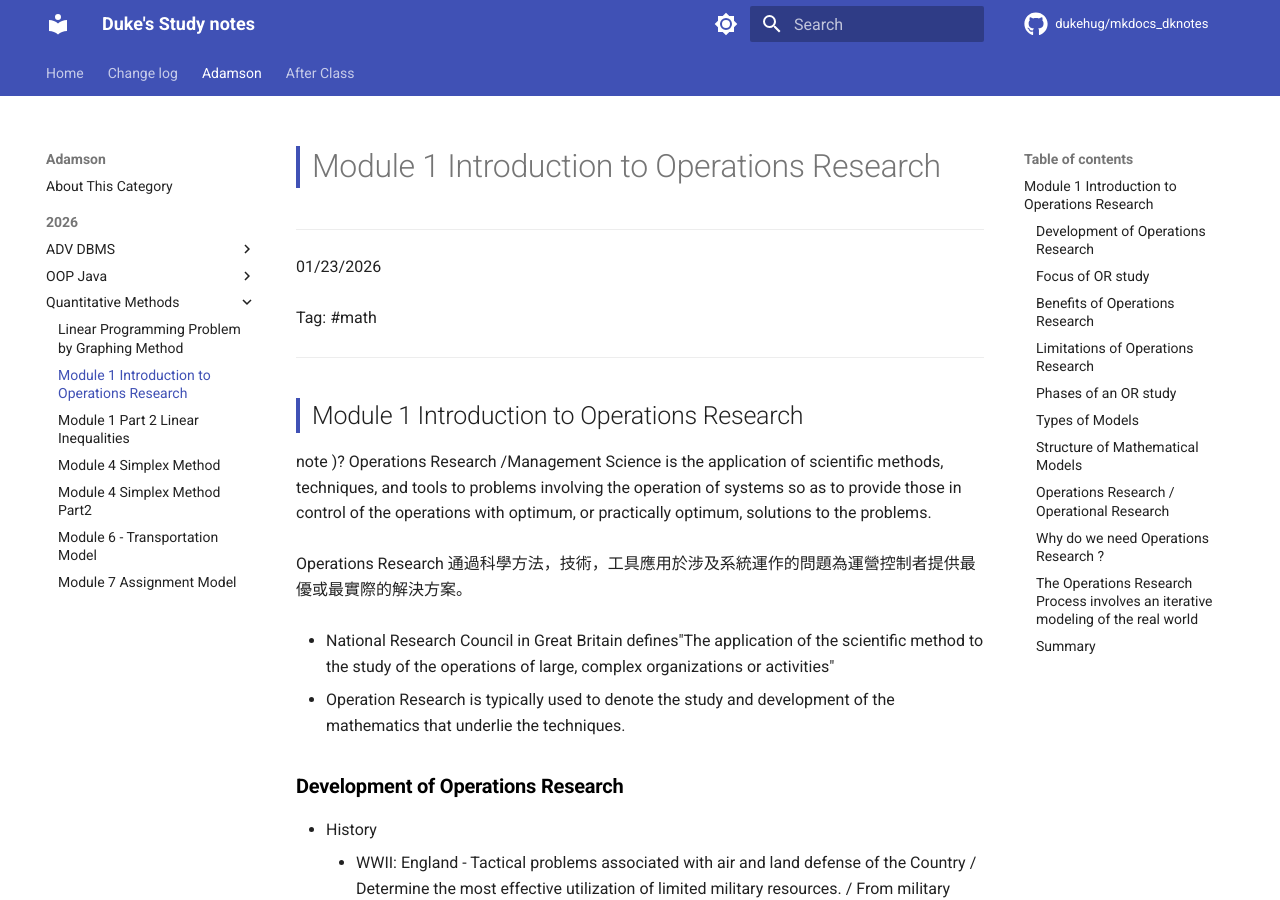
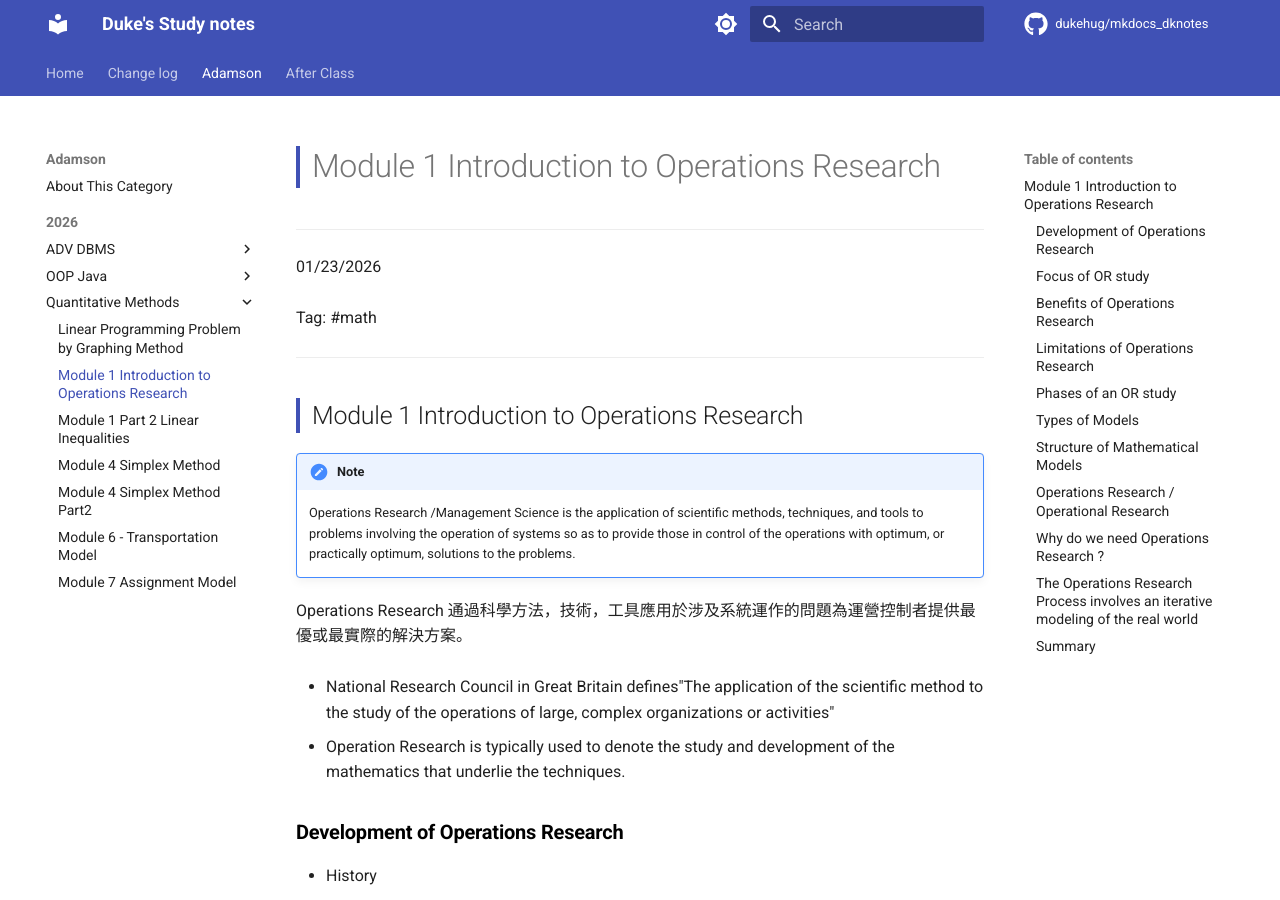
Before and after one commit to dukehug/mkdocs_dknotes, an MkDocs documentation site: the page built from docs/Adamson/2026/Quantitative Methods/Module 1 - Introduction to Operations Research.md, in a window 1280 px wide and 900 px high. Built offline with MkDocs 1.6.1 and Material for MkDocs 9.7.7, drawn with Linux system fonts in a browser that asks for light colours; comment, search, counter and statistics services are not loaded.

```diff
--- a/docs/Adamson/2026/Quantitative Methods/Module 1 - Introduction to Operations Research.md
+++ b/docs/Adamson/2026/Quantitative Methods/Module 1 - Introduction to Operations Research.md
@@ -10,9 +10,10 @@ Tag: #math
 ---
 ## Module 1  Introduction to Operations Research
 
-note
-)?
-Operations Research /Management Science is the application of scientific methods, techniques, and tools to problems involving the operation of systems so as to provide those in control of the operations with optimum, or practically optimum, solutions to the problems.
+!!!note
+	Operations Research /Management Science is the application of scientific methods, techniques, and tools to problems involving the operation of systems so as to provide those in control of the operations with optimum, or practically optimum, solutions to the problems.
+
+
 
 Operations Research 通過科學方法，技術，工具應用於涉及系統運作的問題為運營控制者提供最優或最實際的解決方案。
 
```
Also changed, not shown: docs/Adamson/2026/Quantitative Methods/Module-7-Assignment-Model.md (+6 -6 lines).
